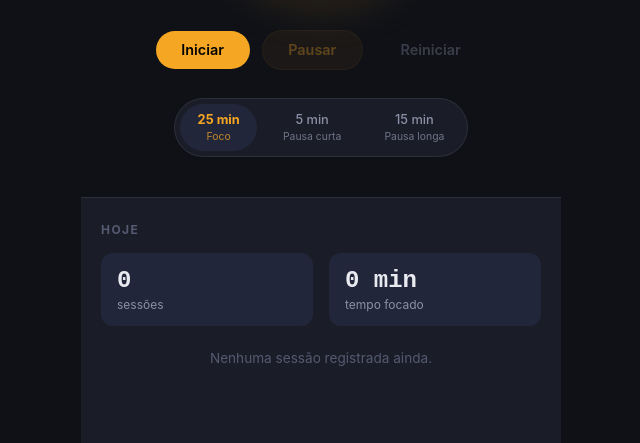
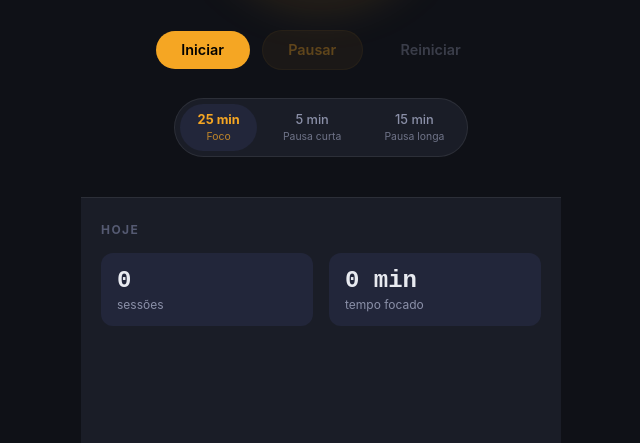
Before and after one commit to hugoPereir4/Focus-Cycle, a website with bundled scripts: page index.html in a window 1280 px wide. Shown: the part 357-800 px from the top of the page, without its empty margins (319-959 px from the left). Built offline with nearby package versions, Linux system fonts and the light colour scheme.

Commit message:
refactor: remove o li estático do ol do html para ser colocado dinamicamente via javascript

```diff
--- a/index.html
+++ b/index.html
@@ -91,7 +91,7 @@
     </div>
 
     <ol id="session-list" class="session-list" aria-label="Lista de sessões do dia">
-      <li class="session-empty">Nenhuma sessão registrada ainda.</li>
+
     </ol>
   </section>
 
```
